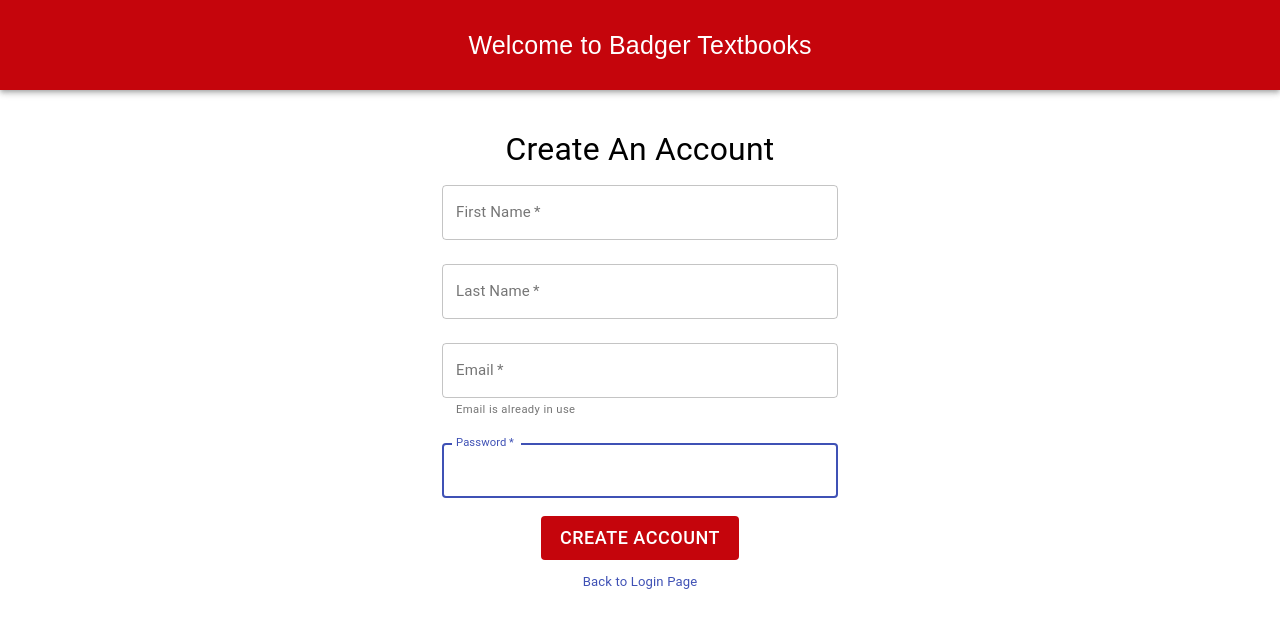
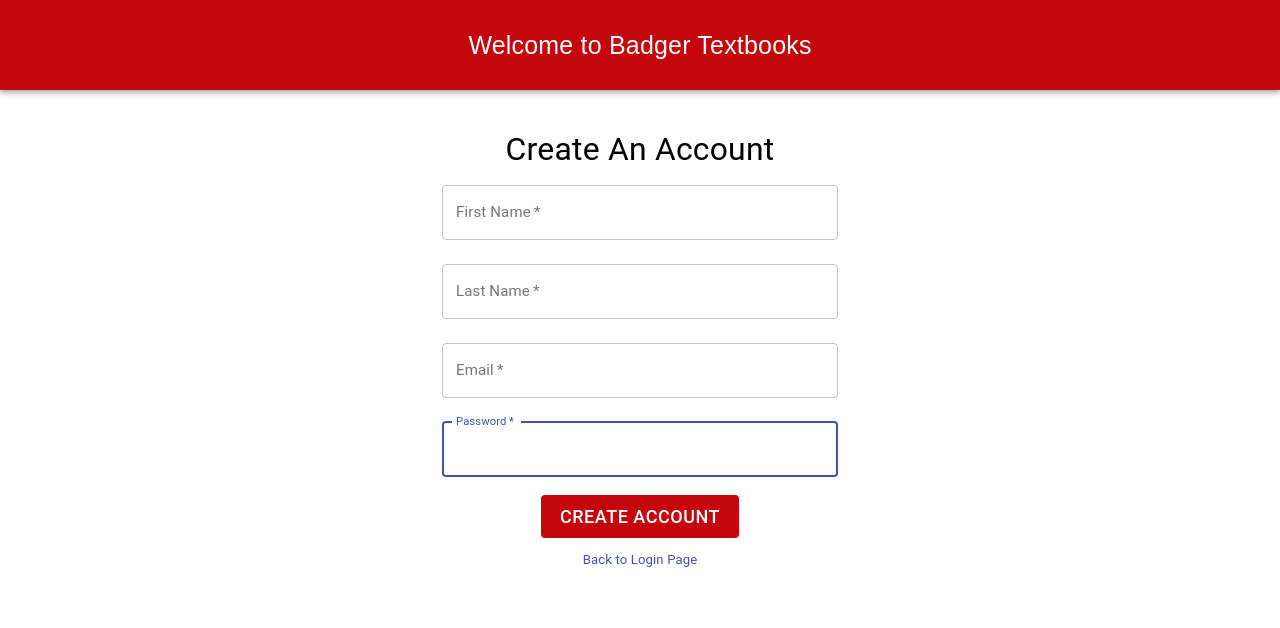
Before and after one commit to andyoconnell21/Badger-Textbooks, a React (Create React App) app in the folder badger-textbooks-app/: page /createaccount in a window 1280 px wide. Shown: the top 628 px of the page. Built offline with nearby package versions, Linux system fonts and the light colour scheme.

Commit message:
Update to CreateAccount.js
Removed error helper text.

```diff
--- a/badger-textbooks-app/src/pages/CreateAccount.js
+++ b/badger-textbooks-app/src/pages/CreateAccount.js
@@ -160,8 +160,8 @@
                             name="email"
                             type="email"
                             onChange = {this.setEmail}
-                            error = {this.state.createAccountError}
-                            helperText = "Email is already in use"
+                            // error = {this.state.createAccountError}
+                            // helperText = "Email is already in use"
                             autoFocus
                             />
                         <TextField
```
